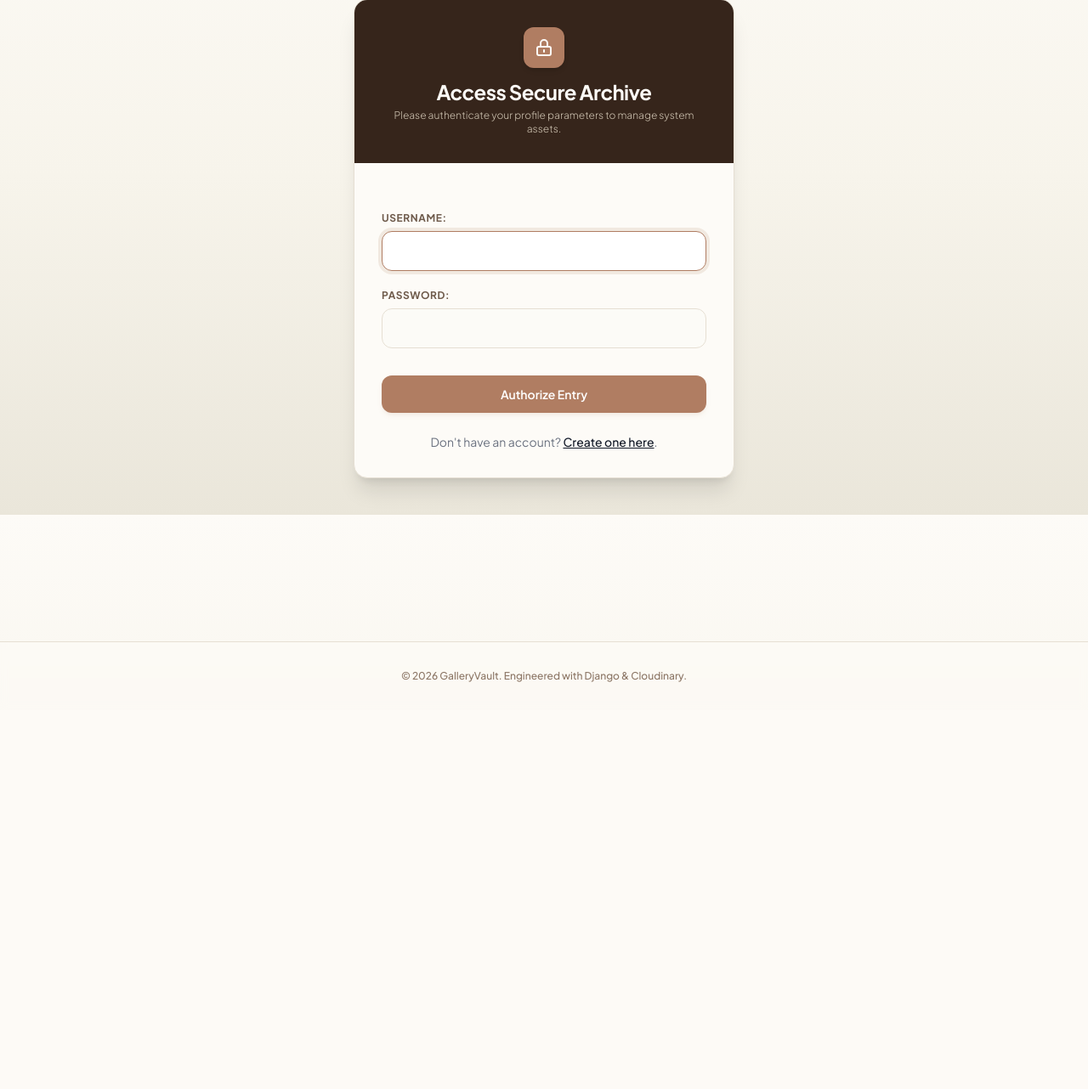
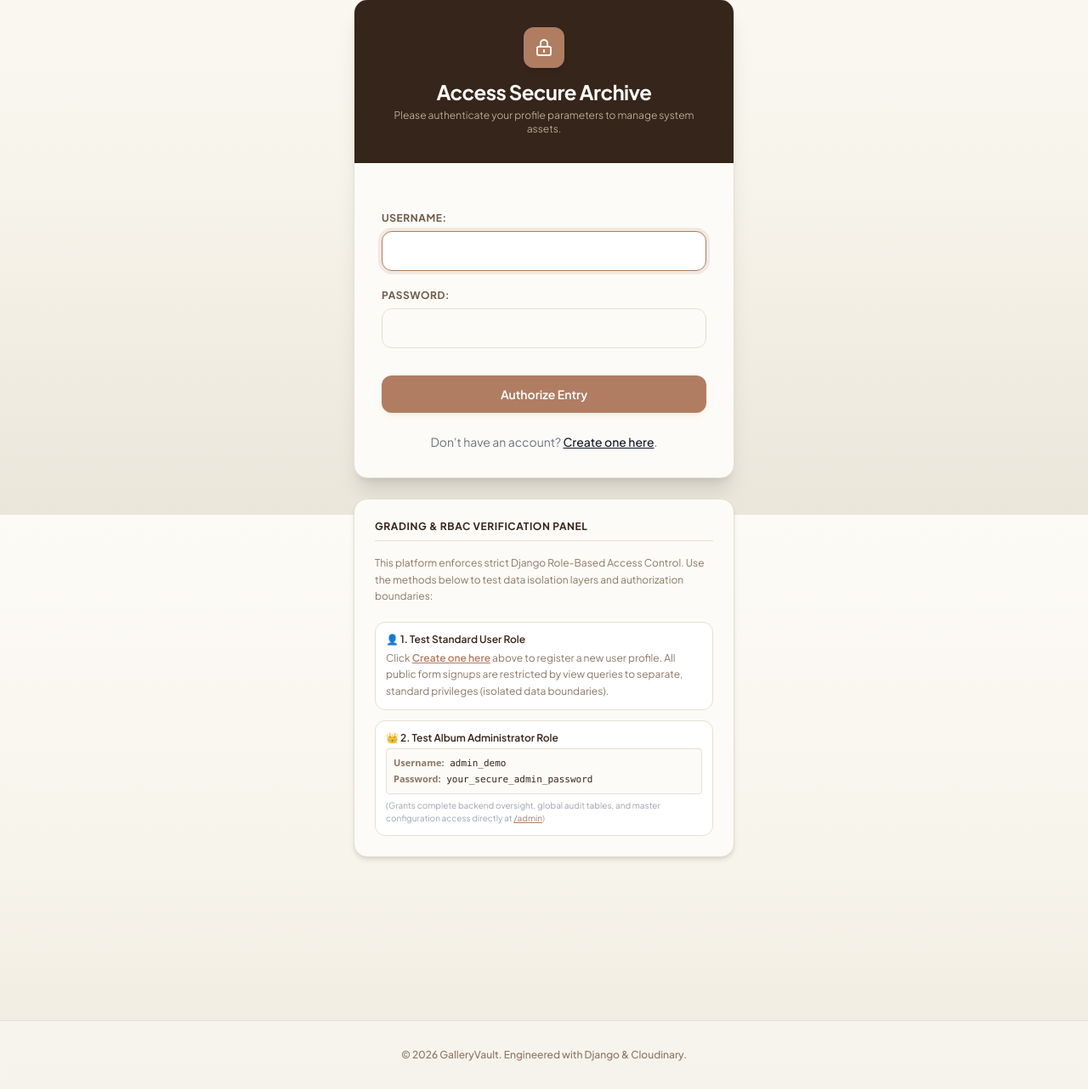
Before and after one commit to rainierorogan-code/album-project, a Django app: page /accounts/login/ in a window 1280 px wide. Shown: the part 194-1476 px from the top of the page at 85% size. Before the commit the page ends 997 px from the top, so only its background shows below. Run offline with Django 5.2, Linux system fonts and the light colour scheme; some libraries are stand-ins or nearby versions.

Commit message:
ui: embed rbac verification guidelines for project presentation

```diff
--- a/albums/templates/registration/login.html
+++ b/albums/templates/registration/login.html
@@ -1,7 +1,7 @@
 {% extends 'albums/base.html' %}
 
 {% block content %}
-<div class="max-w-md mx-auto my-16">
+<div class="max-w-md mx-auto my-16 space-y-6">
     <div class="bg-[#fdfbf7] border border-[#e6dfd3] rounded-2xl shadow-xl overflow-hidden">
 
         <div class="bg-[#36251b] px-8 py-8 text-center text-[#fdfbf7]">
@@ -37,7 +37,34 @@
             </div>
         </form>
     </div>
-</div class= "max-w-md mx-auto -mt-4 mb-16">
+
+    <div class="bg-[#fdfbf7] border border-[#e6dfd3] rounded-2xl p-6 text-sm text-[#6e5a4b] space-y-4 shadow-md">
+        <div class="font-bold text-[#36251b] uppercase tracking-wider text-xs border-b border-[#e6dfd3] pb-2 flex items-center gap-1.5">
+            <span>Grading & RBAC Verification Panel</span>
+        </div>
+        <p class="text-xs text-[#8c7665] leading-relaxed">
+            This platform enforces strict Django Role-Based Access Control. Use the methods below to test data isolation layers and authorization boundaries:
+        </p>
+        <div class="space-y-3 pt-1 text-xs">
+            <div class="bg-white p-3 rounded-xl border border-[#e6dfd3] shadow-xs">
+                <span class="block font-semibold text-[#36251b] mb-1">👤 1. Test Standard User Role</span>
+                <p class="text-[#8c7665] leading-relaxed">
+                    Click <a href="{% url 'signup' %}" class="underline text-[#b07d62] font-semibold hover:text-[#9c6a50]">Create one here</a> above to register a new user profile. All public form signups are restricted by view queries to separate, standard privileges (isolated data boundaries).
+                </p>
+            </div>
+            <div class="bg-white p-3 rounded-xl border border-[#e6dfd3] shadow-xs">
+                <span class="block font-semibold text-[#36251b] mb-1">👑 2. Test Album Administrator Role</span>
+                <div class="space-y-0.5 font-mono text-[11px] bg-[#fdfbf7] p-2 rounded border border-[#e6dfd3] text-[#36251b]">
+                    <div><strong class="text-[#8c7665] font-sans">Username:</strong> admin_demo</div>
+                    <div><strong class="text-[#8c7665] font-sans">Password:</strong> your_secure_admin_password</div>
+                </div>
+                <span class="text-[10px] text-gray-400 block mt-1.5 leading-normal">
+                    (Grants complete backend oversight, global audit tables, and master configuration access directly at <a href="/admin" class="underline text-[#b07d62]">/admin</a>)
+                </span>
+            </div>
+        </div>
+    </div>
+</div>
 
 <style>
     /* Keeps login element form paragraphs clean, stacked, and uniform */
```
